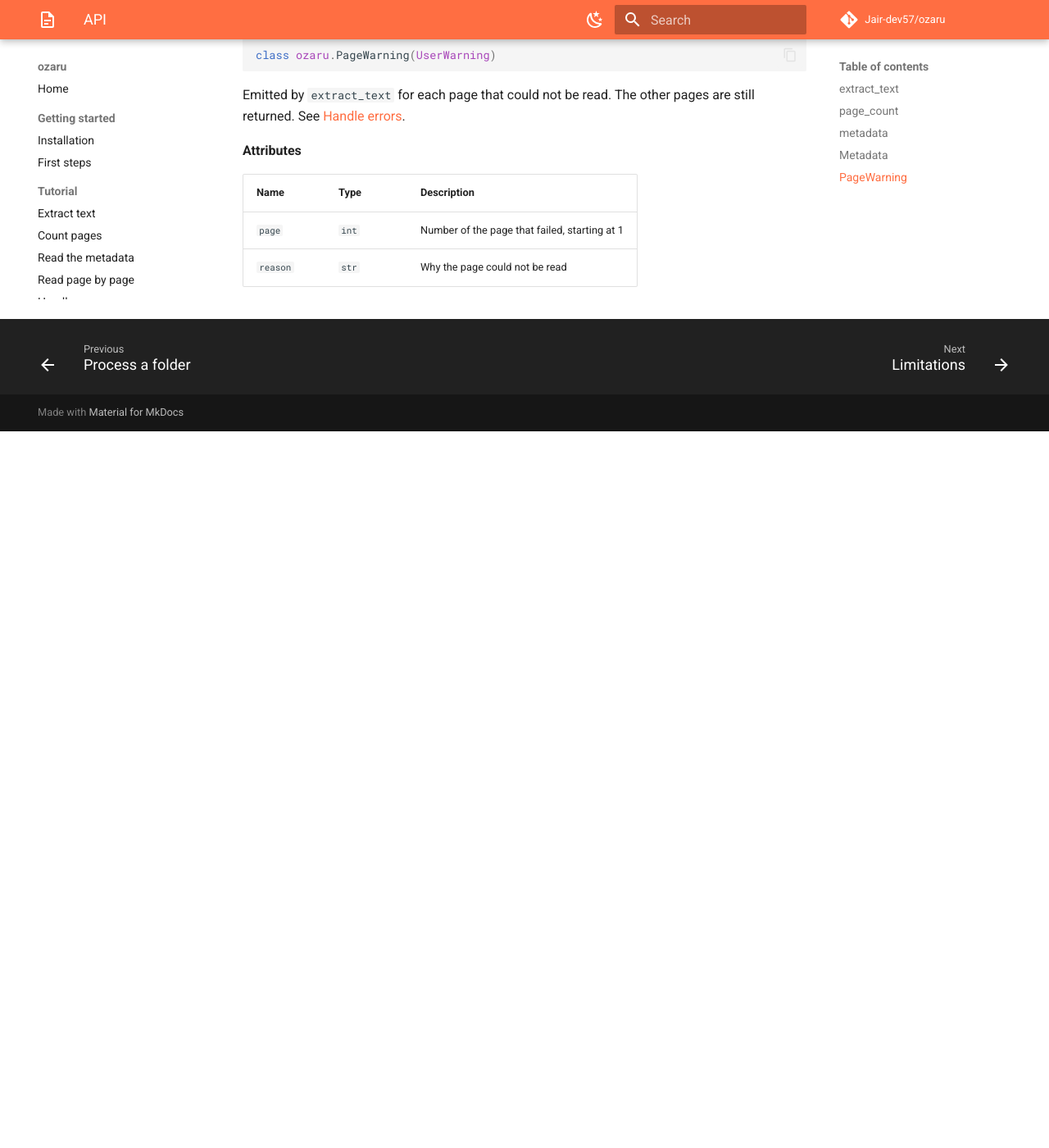
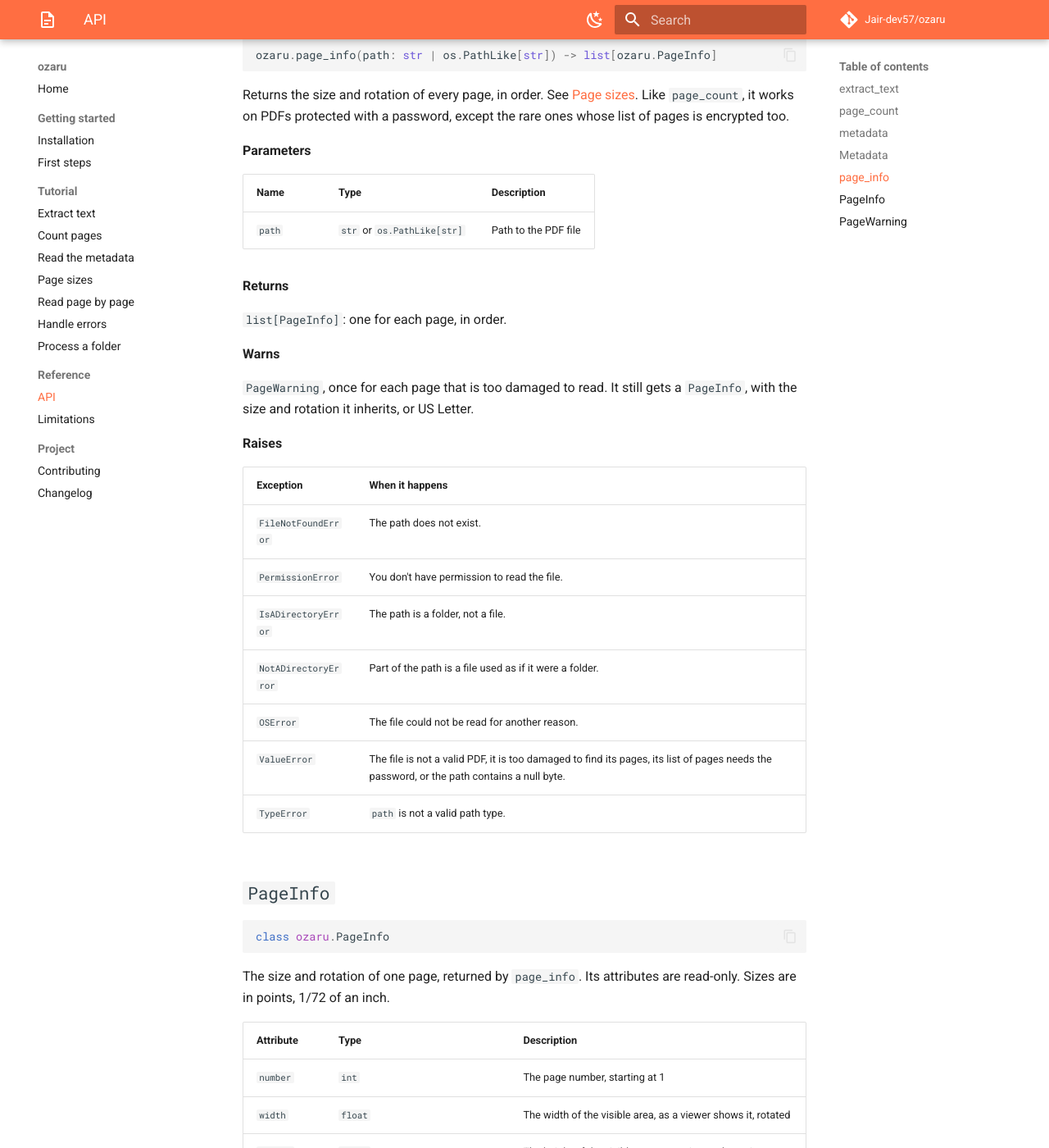
Before and after one commit to Jair-dev57/ozaru, an MkDocs documentation site: the page built from docs/reference/api.md, in a window 1280 px wide and 1400 px high, scrolled down 4058 px. Shown: the whole window at 82% size. Built offline with MkDocs 1.6.1 and Material for MkDocs 9.7.7, drawn with Linux system fonts in a browser that asks for light colours; comment, search, counter and statistics services are not loaded; before the commit the page ends 4584 px from its top, so only the background shows below that; some of the changed text lies outside the part shown.

Commit message:
Add ozaru.page_info
It returns a read-only PageInfo for every page of a PDF, read with
OZARU ENGINE: its number, its width and height in points as a viewer
shows it, rotated, its rotation, and its media and crop boxes. A page
too damaged to read emits a PageWarning, like extract_text.

Co-Authored-By: Claude Opus 5.5 <noreply@anthropic.com>

````diff
--- a/docs/reference/api.md
+++ b/docs/reference/api.md
@@ -1,7 +1,7 @@
 # API
 
-ozaru has three functions, the `Metadata` class they return, and one warning
-class. Every function takes the path of a PDF file, as a `str` or a
+ozaru has four functions, the `Metadata` and `PageInfo` classes they return,
+and one warning class. Every function takes the path of a PDF file, as a `str` or a
 `pathlib.Path`.
 
 Every function releases Python's GIL while it reads, so you can call them from
@@ -136,14 +136,70 @@ The dates are aware `datetime` objects when the PDF gives its time zone, and
 naive ones when it doesn't. A date the PDF writes in a form that can't be read
 is `None`.
 
+## `page_info`
+
+```python
+ozaru.page_info(path: str | os.PathLike[str]) -> list[ozaru.PageInfo]
+```
+
+Returns the size and rotation of every page, in order. See
+[Page sizes](../tutorial/page-sizes.md). Like `page_count`, it works on PDFs
+protected with a password, except the rare ones whose list of pages is encrypted
+too.
+
+**Parameters**
+
+| Name   | Type                        | Description          |
+|--------|-----------------------------|----------------------|
+| `path` | `str` or `os.PathLike[str]` | Path to the PDF file |
+
+**Returns**
+
+`list[PageInfo]`: one for each page, in order.
+
+**Warns**
+
+`PageWarning`, once for each page that is too damaged to read. It still gets a
+`PageInfo`, with the size and rotation it inherits, or US Letter.
+
+**Raises**
+
+| Exception            | When it happens                                         |
+|----------------------|---------------------------------------------------------|
+| `FileNotFoundError`  | The path does not exist.                                |
+| `PermissionError`    | You don't have permission to read the file.             |
+| `IsADirectoryError`  | The path is a folder, not a file.                       |
+| `NotADirectoryError` | Part of the path is a file used as if it were a folder. |
+| `OSError`            | The file could not be read for another reason.          |
+| `ValueError`         | The file is not a valid PDF, it is too damaged to find its pages, its list of pages needs the password, or the path contains a null byte. |
+| `TypeError`          | `path` is not a valid path type.                        |
+
+## `PageInfo`
+
+```python
+class ozaru.PageInfo
+```
+
+The size and rotation of one page, returned by `page_info`. Its attributes are
+read-only. Sizes are in points, 1/72 of an inch.
+
+| Attribute   | Type    | Description |
+|-------------|---------|-------------|
+| `number`    | `int`   | The page number, starting at 1 |
+| `width`     | `float` | The width of the visible area, as a viewer shows it, rotated |
+| `height`    | `float` | The height of the visible area, as a viewer shows it, rotated |
+| `rotation`  | `int`   | How many degrees the page is turned clockwise: 0, 90, 180 or 270 |
+| `media_box` | `tuple[float, float, float, float]` | The page's media box as `(left, bottom, right, top)`, not rotated |
+| `crop_box`  | `tuple[float, float, float, float]` | The visible area as `(left, bottom, right, top)`, not rotated |
+
 ## `PageWarning`
 
 ```python
 class ozaru.PageWarning(UserWarning)
 ```
 
-Emitted by `extract_text` for each page that could not be read. The other pages
-are still returned. See [Handle errors](../tutorial/handle-errors.md#pages-that-cant-be-read).
+Emitted by `extract_text` and `page_info` for each page that could not be read.
+The other pages are still returned. See [Handle errors](../tutorial/handle-errors.md#pages-that-cant-be-read).
 
 **Attributes**
 
--- a/mkdocs.yml
+++ b/mkdocs.yml
@@ -63,6 +63,7 @@ nav:
       - Extract text: tutorial/extract-text.md
       - Count pages: tutorial/count-pages.md
       - Read the metadata: tutorial/read-metadata.md
+      - Page sizes: tutorial/page-sizes.md
       - Read page by page: tutorial/read-page-by-page.md
       - Handle errors: tutorial/handle-errors.md
       - Process a folder: tutorial/process-a-folder.md
````
Also changed, not shown: README.md (+9 -5 lines), docs/changelog.md (+7 -0 lines), docs/tutorial/page-sizes.md (added, +31 -0 lines), docs/tutorial/read-metadata.md (+1 -1 lines), 5 other files.
